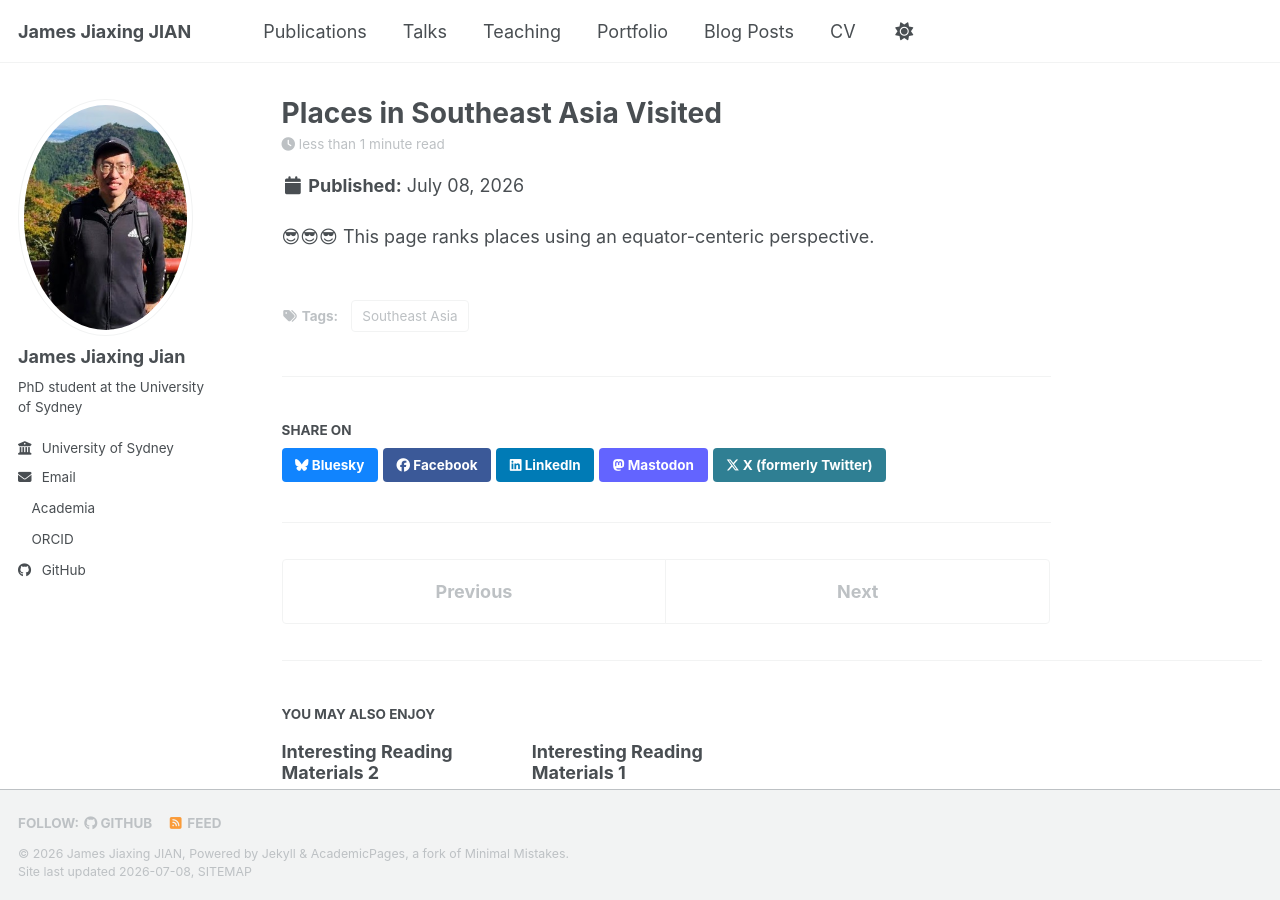
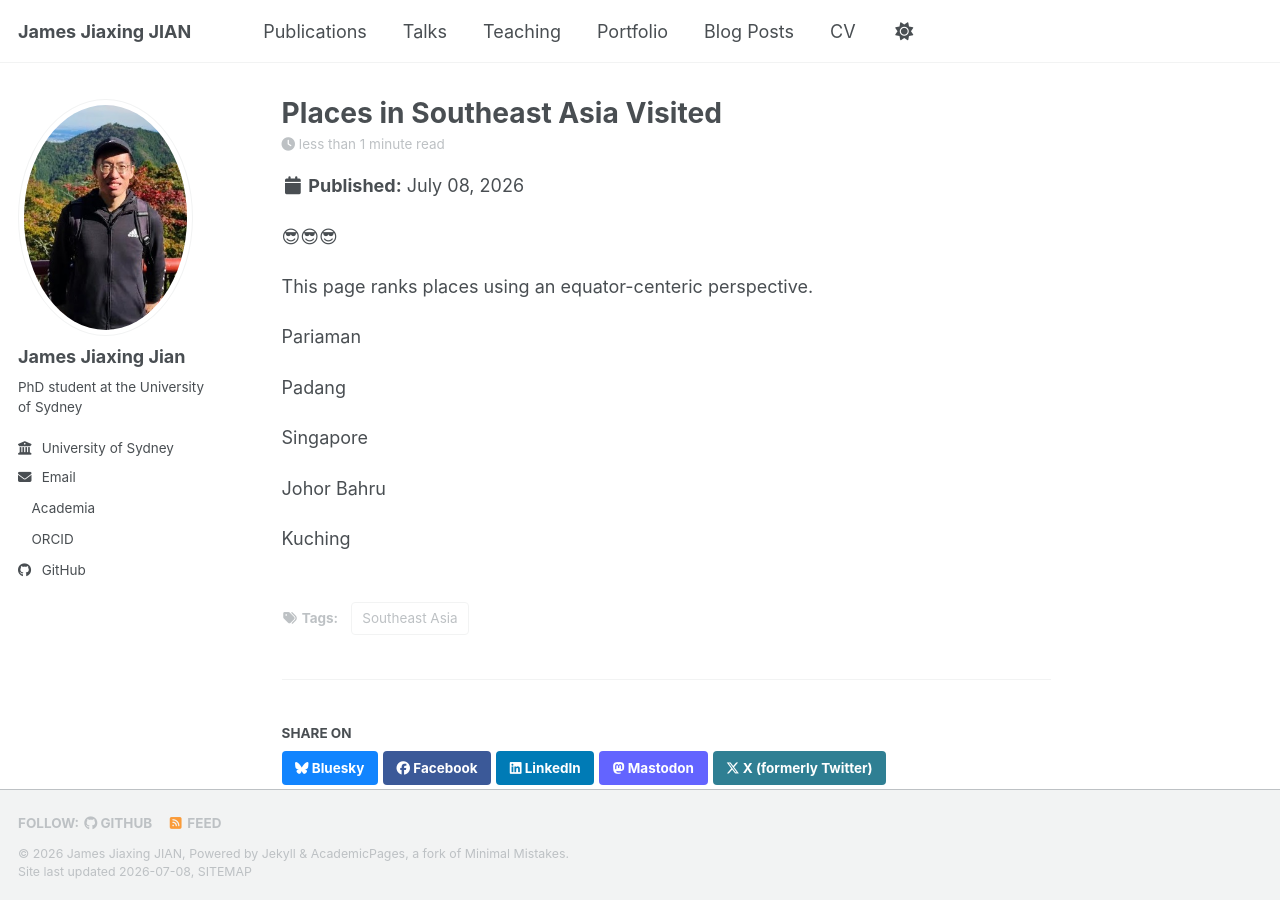
Before and after one commit to jamesjiaxingjian/jamesjiaxingjian.github.io, a Jekyll site: the page built from _posts/2026-07-08-SEA-places-visited.md, in a window 1280 px wide and 900 px high. Built offline with Jekyll 4.4.1, drawn with Linux system fonts in a browser that asks for light colours; a style sheet for code colours, icons or effects is not loaded.

Commit message:
Update 2026-07-08-SEA-places-visited.md

```diff
--- a/_posts/2026-07-08-SEA-places-visited.md
+++ b/_posts/2026-07-08-SEA-places-visited.md
@@ -7,4 +7,15 @@ tags:
 ---
 
 😎😎😎
+
 This page ranks places using an equator-centeric perspective.
+
+Pariaman
+
+Padang
+
+Singapore
+
+Johor Bahru
+
+Kuching
```
